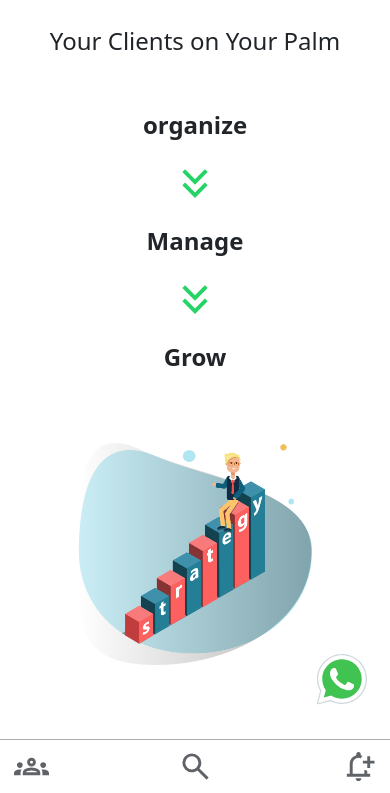
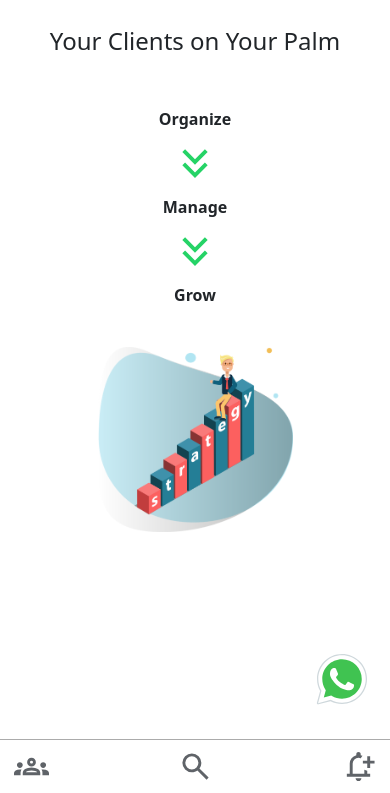
Before and after one commit to pressnardy/sinsio, a Django app: page / in a window 390 px wide. Shown: the part 51-844 px from the top of the page. Run offline with Django 5.2, Linux system fonts and the light colour scheme.

Commit message:
resized mobile fonts

```diff
--- a/eccentric/static/eccentric/home.css
+++ b/eccentric/static/eccentric/home.css
@@ -79,6 +79,7 @@ button.login {
     width: 60vw;
     max-width: 400px;
 }
+
 nav > .buttons{
     display: flex;
     flex-wrap: nowrap;
@@ -384,6 +385,24 @@ input.input-text {
         background: var(--accent-color);
         color: white;
     }
+
+/*landing page*/
+
+    .landing-page {
+        display: flex;
+        flex-direction: column;
+        align-items: center;
+        justify-content: center;
+        font-size: 16px;
+        font-weight: 600;
+        gap: 8px;
+        justify-self: center;
+    }
+
+    #growth {
+        width: 50vw;
+        max-width: 200px;
+    }
 }
 
 /*login*/
--- a/eccentric/templates/eccentric/home.html
+++ b/eccentric/templates/eccentric/home.html
@@ -41,7 +41,7 @@
 		<br>
 		<div class="landing-page">
 		<div class="organize">
-			organize
+			Organize
 		</div>
 		<div class="arrow-down">
 			<img src="{% static 'doublearrow.svg' %}">
```
